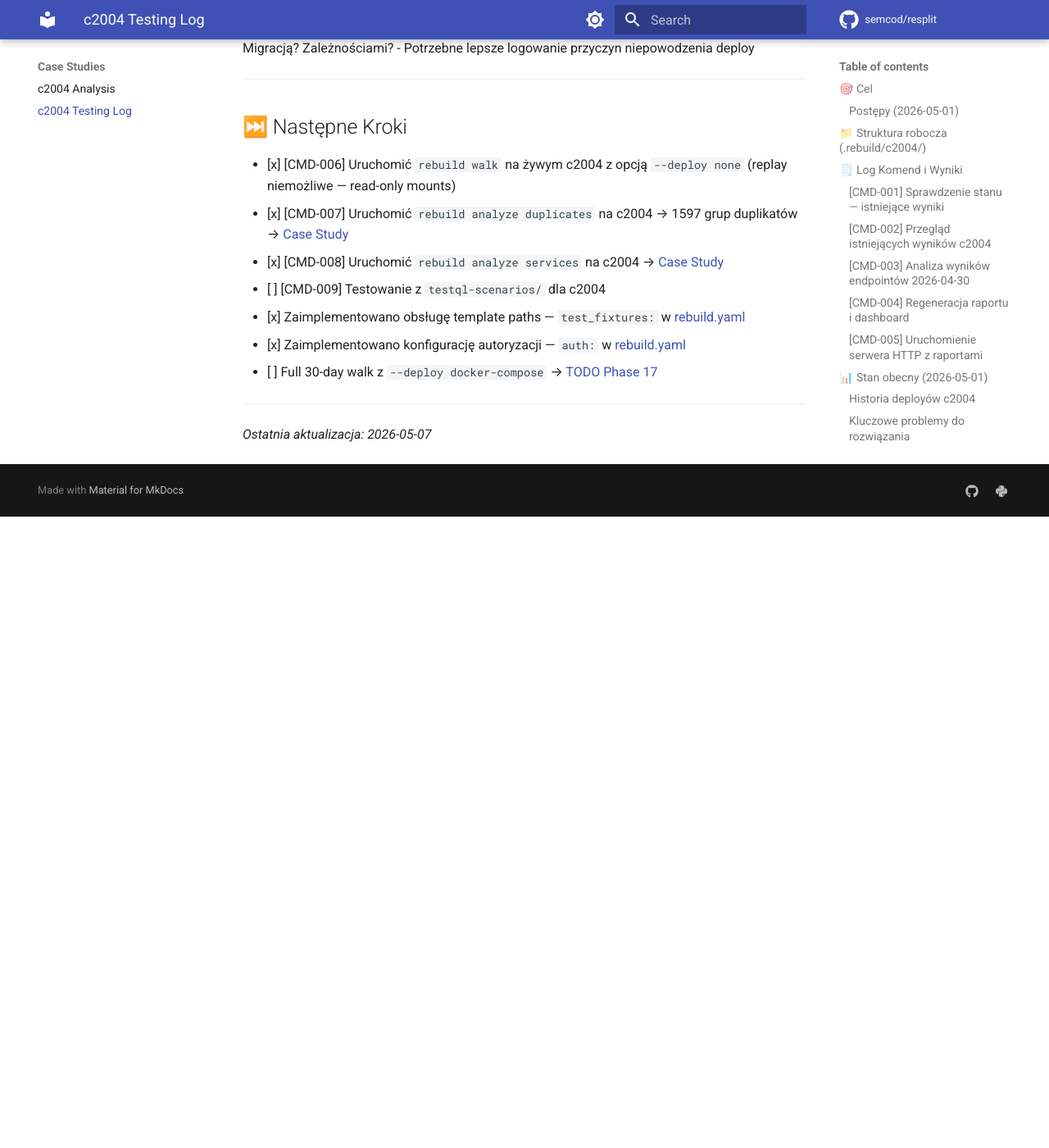
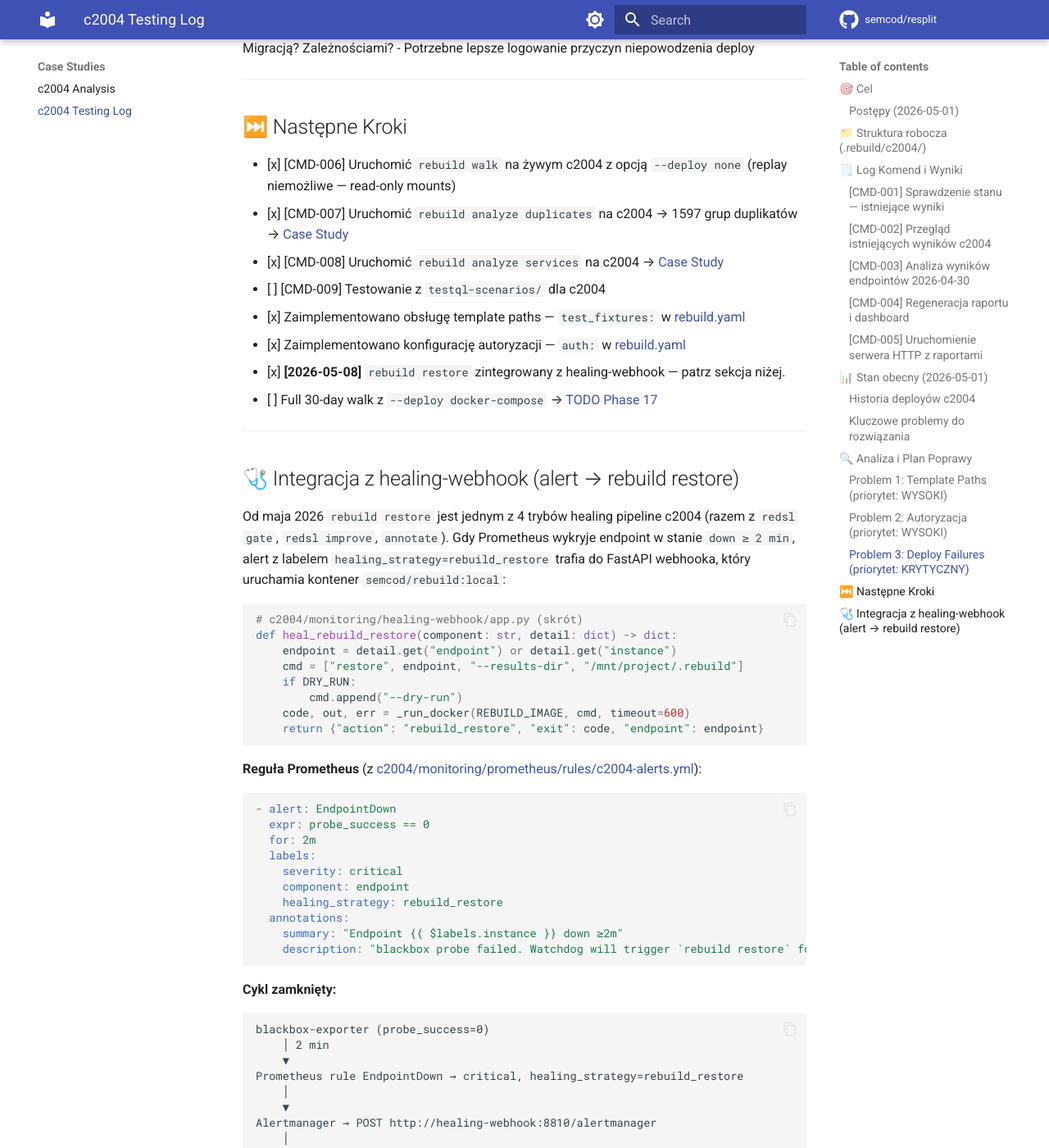
Before and after one commit to semcod/resplit, an MkDocs documentation site: the page built from docs/c2004.md, in a window 1280 px wide and 1400 px high, scrolled down 4862 px. Shown: the whole window at 82% size. Built offline with MkDocs 1.6.1 and Material for MkDocs 9.7.7, drawn with Linux system fonts in a browser that asks for light colours; comment, search, counter and statistics services are not loaded; before the commit the page ends 5492 px from its top, so only the background shows below that; some of the changed text lies outside the part shown.

````diff
--- a/docs/c2004.md
+++ b/docs/c2004.md
@@ -224,8 +224,94 @@
 - [ ] [CMD-009] Testowanie z `testql-scenarios/` dla c2004
 - [x] Zaimplementowano obsługę template paths — `test_fixtures:` w [rebuild.yaml](getting-started/configuration.md)
 - [x] Zaimplementowano konfigurację autoryzacji — `auth:` w [rebuild.yaml](getting-started/configuration.md)
+- [x] **[2026-05-08]** `rebuild restore` zintegrowany z healing-webhook — patrz sekcja niżej.
 - [ ] Full 30-day walk z `--deploy docker-compose` → [TODO Phase 17](../TODO.md#phase-17-next-steps-planned)
 
 ---
 
-*Ostatnia aktualizacja: 2026-05-07*
+## 🩺 Integracja z healing-webhook (alert → rebuild restore)
+
+Od maja 2026 `rebuild restore` jest jednym z 4 trybów healing pipeline c2004
+(razem z `redsl gate`, `redsl improve`, `annotate`). Gdy Prometheus wykryje
+endpoint w stanie `down ≥ 2 min`, alert z labelem `healing_strategy=rebuild_restore`
+trafia do FastAPI webhooka, który uruchamia kontener `semcod/rebuild:local`:
+
+```python
+# c2004/monitoring/healing-webhook/app.py (skrót)
+def heal_rebuild_restore(component: str, detail: dict) -> dict:
+    endpoint = detail.get("endpoint") or detail.get("instance")
+    cmd = ["restore", endpoint, "--results-dir", "/mnt/project/.rebuild"]
+    if DRY_RUN:
+        cmd.append("--dry-run")
+    code, out, err = _run_docker(REBUILD_IMAGE, cmd, timeout=600)
+    return {"action": "rebuild_restore", "exit": code, "endpoint": endpoint}
+```
+
+**Reguła Prometheus** (z [c2004/monitoring/prometheus/rules/c2004-alerts.yml](https://github.com/maskservice/c2004/blob/main/monitoring/prometheus/rules/c2004-alerts.yml)):
+
+```yaml
+- alert: EndpointDown
+  expr: probe_success == 0
+  for: 2m
+  labels:
+    severity: critical
+    component: endpoint
+    healing_strategy: rebuild_restore
+  annotations:
+    summary: "Endpoint {{ $labels.instance }} down ≥2m"
+    description: "blackbox probe failed. Watchdog will trigger `rebuild restore` for the last known-good commit."
+```
+
+**Cykl zamknięty:**
+
+```
+blackbox-exporter (probe_success=0)
+    │ 2 min
+    ▼
+Prometheus rule EndpointDown → critical, healing_strategy=rebuild_restore
+    │
+    ▼
+Alertmanager → POST http://healing-webhook:8810/alertmanager
+    │
+    ▼
+healing-webhook:
+  1. planfile ticket create (label=llm-ready, severity:critical)
+  2. docker run --rm semcod/rebuild:local restore <endpoint> --dry-run
+  3. zwraca status do Prometheusa (metryka c2004_healing_actions_total)
+    │
+    ▼
+restore-report.md w .rebuild/ — link do ticketu PLF-XXX
+    │
+    ▼
+LLM agent (Windsurf/Cursor/Claude Code) odczytuje ticket via
+`planfile ticket show PLF-XXX` i akceptuje/odrzuca proponowane przywrócenie
+```
+
+**Bezpieczeństwo:**
+
+- `DRY_RUN=true` (domyślnie) — restore tylko proponuje commit do walka,
+  nie aplikuje go automatycznie.
+- `MAX_ACTIONS_PER_HOUR=4` — limit pętli zamykanych przez webhook.
+- Tylko endpointy które miały kiedyś zielony walk są kandydatami do restore;
+  reszta pada na `annotate`.
+
+**Przykładowy flow operatora:**
+
+```bash
+# c2004 repo root
+task monitor:up                              # uruchom obserwowalność + healing
+task monitor:test-heal STRATEGY=rebuild_restore  # synthetic alert (DRY_RUN-safe)
+task planfile:list:llm                       # ticket dla rebuild-action
+task planfile:export ID=PLF-XXX OUT=fix.md   # markdown dla agenta
+```
+
+**Powiązane dokumenty:**
+
+- [c2004/docs/planfile-llm-guide.md](https://github.com/maskservice/c2004/blob/main/docs/planfile-llm-guide.md) — schemat LLM-ready ticketów
+- [c2004/README.md#-real-time-monitoring--planfile-self-healing-pipeline](https://github.com/maskservice/c2004/blob/main/README.md#-real-time-monitoring--planfile-self-healing-pipeline) — przegląd całego pipeline
+- [semcod/redsl/examples/11-c2004-healing-loop/](https://github.com/semcod/redsl/tree/main/examples/11-c2004-healing-loop) — odpowiednik dla redsl
+- [semcod/planfile/examples/c2004-healing/](https://github.com/semcod/planfile/tree/main/examples/c2004-healing) — odpowiednik dla planfile
+
+---
+
+*Ostatnia aktualizacja: 2026-05-08*
--- a/pyproject.toml
+++ b/pyproject.toml
@@ -4,7 +4,7 @@
 
 [project]
 name = "rebuild"
-version = "0.1.34"
+version = "0.1.35"
 description = "Historical deployment analysis — walk git history, deploy per day, test all endpoints, capture screenshots, restore working fragments"
 readme = "README.md"
 authors = [{ name = "Tom Sapletta", email = "tom@sapletta.com" }]
@@ -36,9 +36,7 @@
     "pfix>=0.1.60",
 ]
 
-[project.license]
-text = "Apache-2.0"
-
+license = "Apache-2.0"
 [project.optional-dependencies]
 screenshots = ["playwright>=1.44"]
 tui = ["textual>=0.60"]
--- a/rebuild/__init__.py
+++ b/rebuild/__init__.py
@@ -6,5 +6,5 @@
 """
 from __future__ import annotations
 
-__version__ = "0.1.34"
+__version__ = "0.1.35"
 __all__ = ["__version__"]
````
Also changed, not shown: CHANGELOG.md (+6 -0 lines), README.md (+6 -6 lines), 2 other files.
